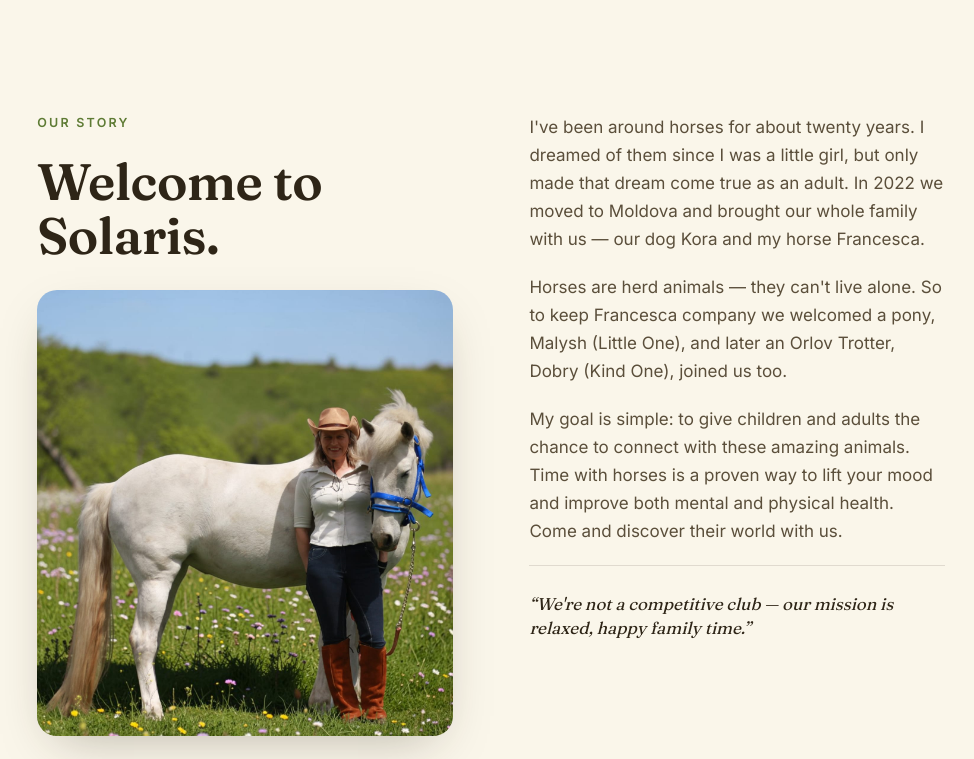
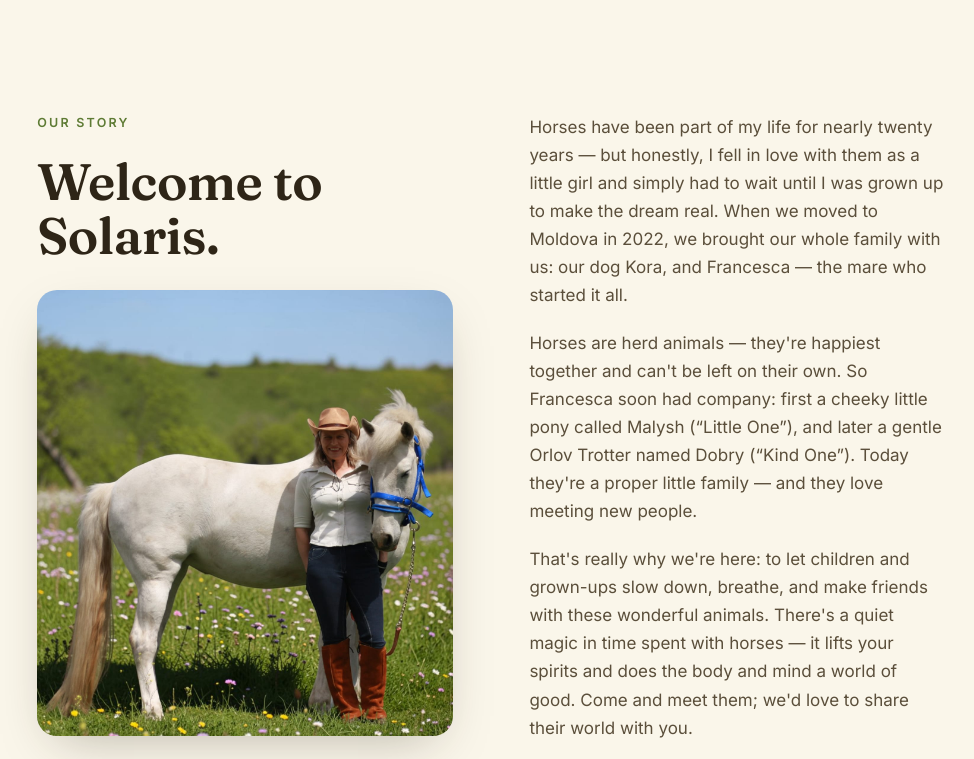
Before and after one commit to utahmoldovapartnership/solaris-riding-club, a plain HTML site: page index.html in a window 1280 px wide. Shown: the part 1132-1891 px from the top of the page, without its empty margins (284-1258 px from the left). Drawn offline with Linux system fonts and the light colour scheme.

Commit message:
Warm up About story and Prices heading copy (EN + RU)

```diff
--- a/index.html
+++ b/index.html
@@ -429,9 +429,9 @@ body.nav-open .mobile-nav{opacity:1;transform:none;pointer-events:auto;}
             </div>
           </div>
           <div class="about__right reveal">
-            <p data-en="I've been around horses for about twenty years. I dreamed of them since I was a little girl, but only made that dream come true as an adult. In 2022 we moved to Moldova and brought our whole family with us — our dog Kora and my horse Francesca." data-ru="Я рядом с лошадьми уже около двадцати лет. Мечтала о них с детства, но осуществить мечту смогла только взрослой. В 2022 году мы переехали в Молдову и привезли с собой всю семью — нашу собаку Кору и мою лошадь Франческу.">I've been around horses for about twenty years. I dreamed of them since I was a little girl, but only made that dream come true as an adult. In 2022 we moved to Moldova and brought our whole family with us — our dog Kora and my horse Francesca.</p>
-            <p data-en="Horses are herd animals — they can't live alone. So to keep Francesca company we welcomed a pony, Malysh (Little One), and later an Orlov Trotter, Dobry (Kind One), joined us too." data-ru="Лошади — стадные животные, им нельзя жить в одиночестве. Чтобы Франческе было не скучно, у нас появился пони Малыш, а позже к нам присоединился орловский рысак Добрый.">Horses are herd animals — they can't live alone. So to keep Francesca company we welcomed a pony, Malysh (Little One), and later an Orlov Trotter, Dobry (Kind One), joined us too.</p>
-            <p data-en="My goal is simple: to give children and adults the chance to connect with these amazing animals. Time with horses is a proven way to lift your mood and improve both mental and physical health. Come and discover their world with us." data-ru="Моя цель проста: дать детям и взрослым возможность подружиться с этими удивительными животными. Время с лошадьми — проверенный способ поднять настроение и укрепить душевное и физическое здоровье. Приходите открыть их мир вместе с нами.">My goal is simple: to give children and adults the chance to connect with these amazing animals. Time with horses is a proven way to lift your mood and improve both mental and physical health. Come and discover their world with us.</p>
+            <p data-en="Horses have been part of my life for nearly twenty years — but honestly, I fell in love with them as a little girl and simply had to wait until I was grown up to make the dream real. When we moved to Moldova in 2022, we brought our whole family with us: our dog Kora, and Francesca — the mare who started it all." data-ru="Лошади со мной уже почти двадцать лет — хотя, честно говоря, я влюбилась в них ещё маленькой девочкой и просто ждала, пока вырасту, чтобы эта мечта сбылась. Когда в 2022 году мы переехали в Молдову, с нами приехала вся семья: наша собака Кора и Франческа — кобыла, с которой всё началось.">Horses have been part of my life for nearly twenty years — but honestly, I fell in love with them as a little girl and simply had to wait until I was grown up to make the dream real. When we moved to Moldova in 2022, we brought our whole family with us: our dog Kora, and Francesca — the mare who started it all.</p>
+            <p data-en="Horses are herd animals — they're happiest together and can't be left on their own. So Francesca soon had company: first a cheeky little pony called Malysh (“Little One”), and later a gentle Orlov Trotter named Dobry (“Kind One”). Today they're a proper little family — and they love meeting new people." data-ru="Лошади — стадные животные: им хорошо вместе, и в одиночестве они не могут. Поэтому у Франчески быстро появилась компания — сначала озорной пони по имени Малыш, а позже добрый орловский рысак по имени Добрый. Сегодня это настоящая маленькая семья, и они обожают знакомиться с новыми людьми.">Horses are herd animals — they're happiest together and can't be left on their own. So Francesca soon had company: first a cheeky little pony called Malysh (“Little One”), and later a gentle Orlov Trotter named Dobry (“Kind One”). Today they're a proper little family — and they love meeting new people.</p>
+            <p data-en="That's really why we're here: to let children and grown-ups slow down, breathe, and make friends with these wonderful animals. There's a quiet magic in time spent with horses — it lifts your spirits and does the body and mind a world of good. Come and meet them; we'd love to share their world with you." data-ru="Ради этого мы всё и затеяли — чтобы дети и взрослые могли замедлиться, выдохнуть и подружиться с этими чудесными животными. В общении с лошадьми есть тихое волшебство: оно поднимает настроение и дарит здоровье телу и душе. Приходите знакомиться — мы с радостью откроем вам их мир.">That's really why we're here: to let children and grown-ups slow down, breathe, and make friends with these wonderful animals. There's a quiet magic in time spent with horses — it lifts your spirits and does the body and mind a world of good. Come and meet them; we'd love to share their world with you.</p>
             <p class="pullquote" data-en="“We're not a competitive club — our mission is relaxed, happy family time.”" data-ru="«Мы не спортивный клуб — наша задача спокойный и радостный семейный отдых.»">“We're not a competitive club — our mission is relaxed, happy family time.”</p>
           </div>
         </div>
@@ -497,7 +497,7 @@ body.nav-open .mobile-nav{opacity:1;transform:none;pointer-events:auto;}
       <div class="wrap">
         <div class="section-head reveal">
           <p class="eyebrow" data-en="Prices" data-ru="Цены">Prices</p>
-          <h2 data-en="Simple, honest pricing." data-ru="Простые и честные цены.">Simple, honest pricing.</h2>
+          <h2 data-en="Fair prices, warm welcome." data-ru="Честные цены и тёплый приём.">Fair prices, warm welcome.</h2>
         </div>
 
         <div class="reveal">
```
